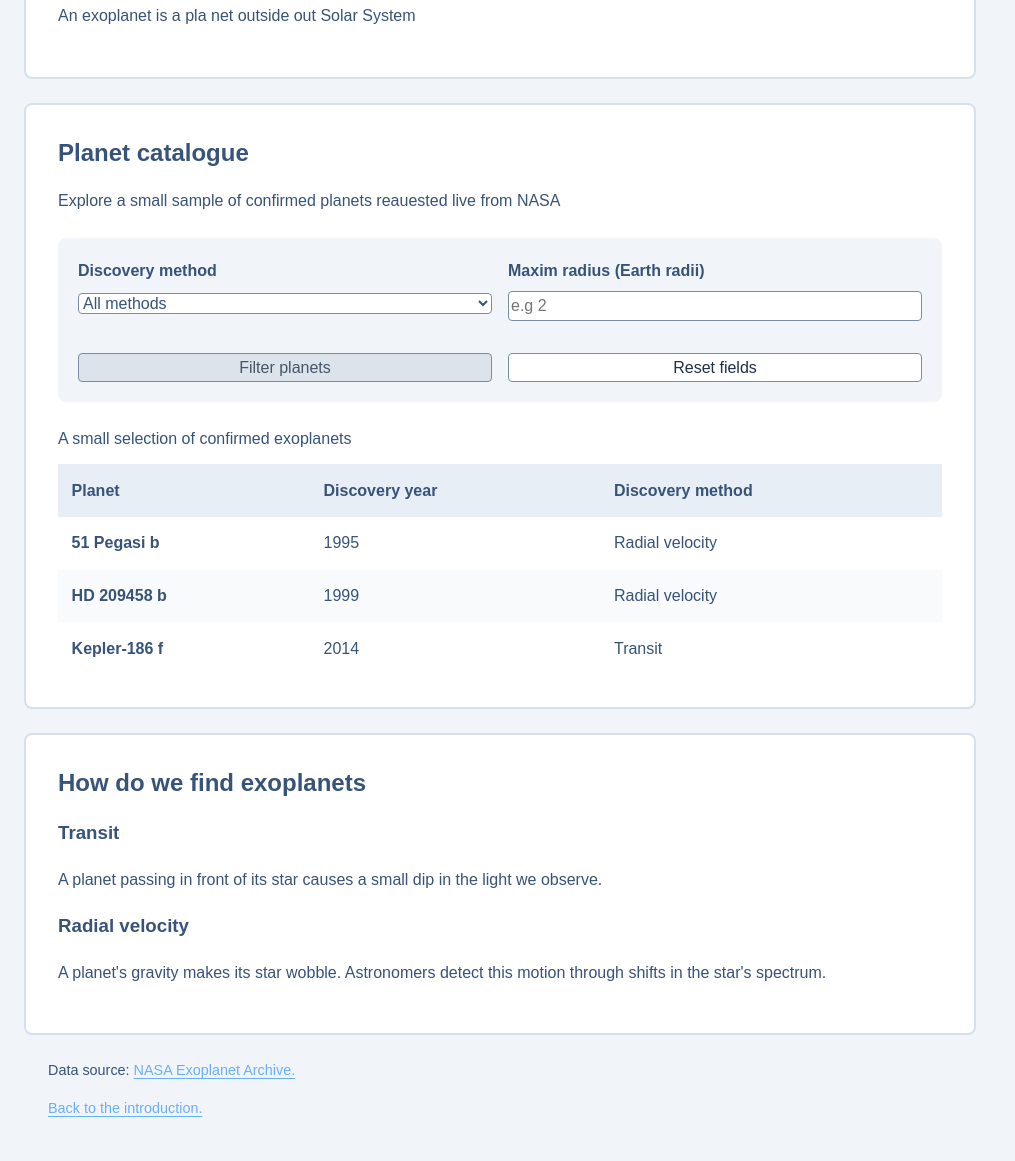
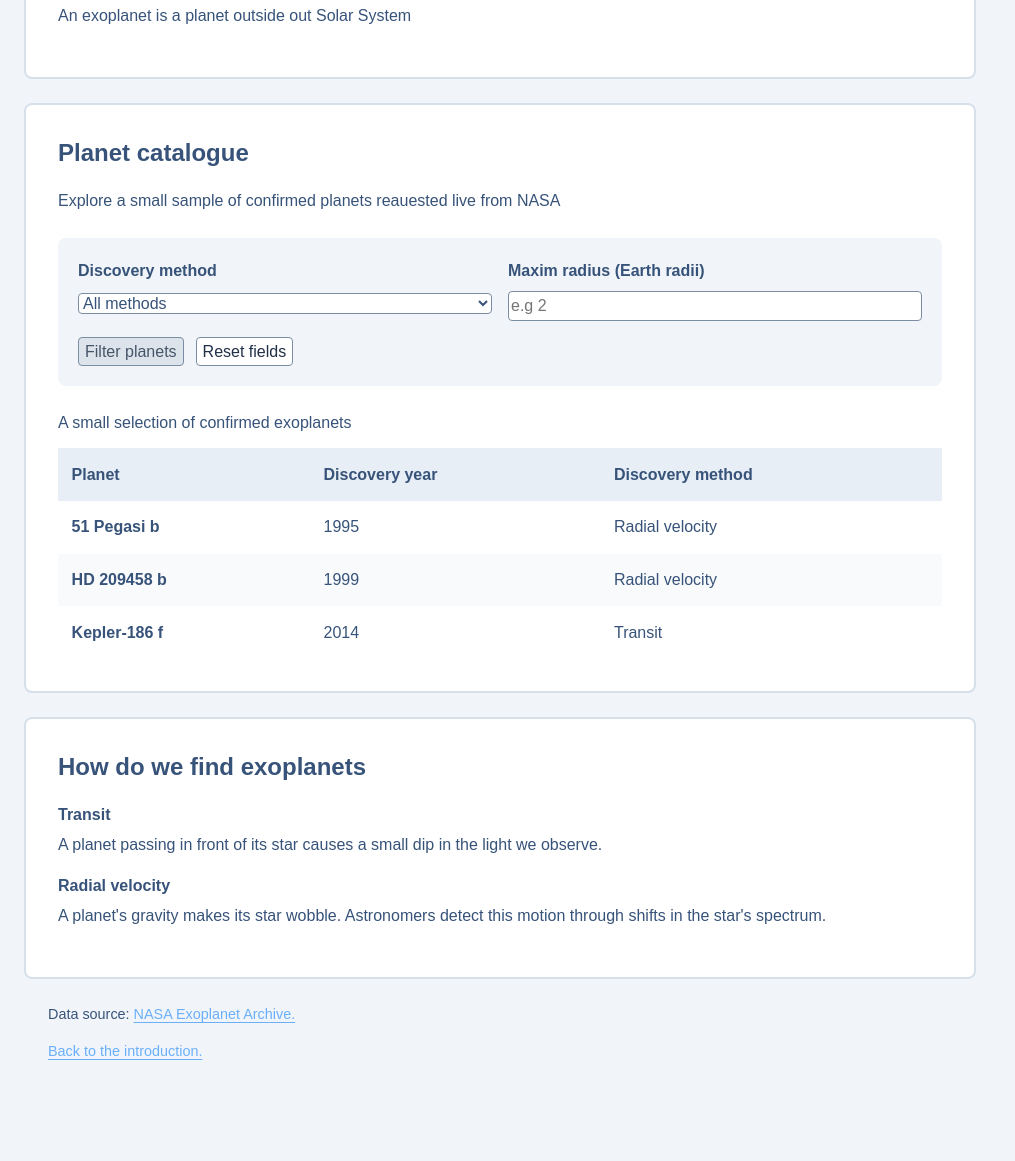
Before and after one commit to lmcastanedame/Sessions, a plain HTML site: page index.html in a window 1280 px wide. Shown: the part 341-1502 px from the top of the page, without its empty margins (0-1015 px from the left). After the commit the page ends 1466 px from the top, so only its background shows below. Drawn offline with Linux system fonts and the light colour scheme.

Commit message:
Buttons display fixed

```diff
--- a/index.html
+++ b/index.html
@@ -19,7 +19,7 @@
     <main>
         <section id="about">
             <h2>What is an exoplanet?</h2>
-            <p>An exoplanet is a pla net outside out Solar System</p>
+            <p>An exoplanet is a planet outside out Solar System</p>
         </section>
 
         <section id="catalogue">
@@ -40,7 +40,7 @@
                     <input type="number" id="max-radius" name="max_radius"
                            min="0.1" step="0.1" placeholder="e.g 2">
                 </div>
-                <div class="form-actions"></div>
+                <div class="form-actions">
                     <button type="submit" disabled>Filter planets</button>
                     <button type="reset">Reset fields</button>
                 </div>
@@ -77,10 +77,12 @@
         </section>
         <section id="method">
             <h2>How do we find exoplanets</h2>
-            <h3>Transit</h3>
-            <p>A planet passing in front of its star causes a small dip in the light we observe.</p>
-            <h3>Radial velocity</h3>
-            <p>A planet's gravity makes its star wobble. Astronomers detect this motion through shifts in the star's spectrum.</p>
+            <dl>
+                <dt>Transit</dt>
+                <dd>A planet passing in front of its star causes a small dip in the light we observe.</dd>
+                <dt>Radial velocity</dt>
+                <dd>A planet's gravity makes its star wobble. Astronomers detect this motion through shifts in the star's spectrum.</dd>
+            </dl>
         </section>
         <footer>
             <p>
--- a/static/style.css
+++ b/static/style.css
@@ -157,6 +157,15 @@ footer {
     font-size: 0.9rem;
 }
 
+dt {
+    margin-top: 1rem;
+    font-weight: bold;
+}
+
+dd {
+    margin: 0.25rem 0 0;
+}
+
 @media (max-width: 600px) {
     h1 {
         font-size: 2rem;
```
